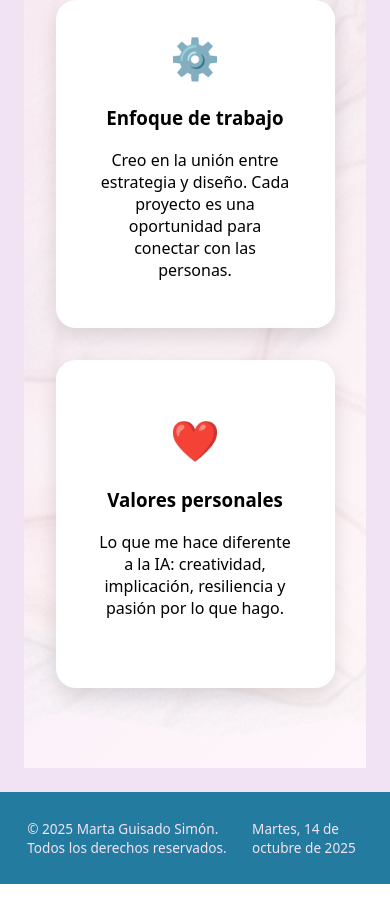
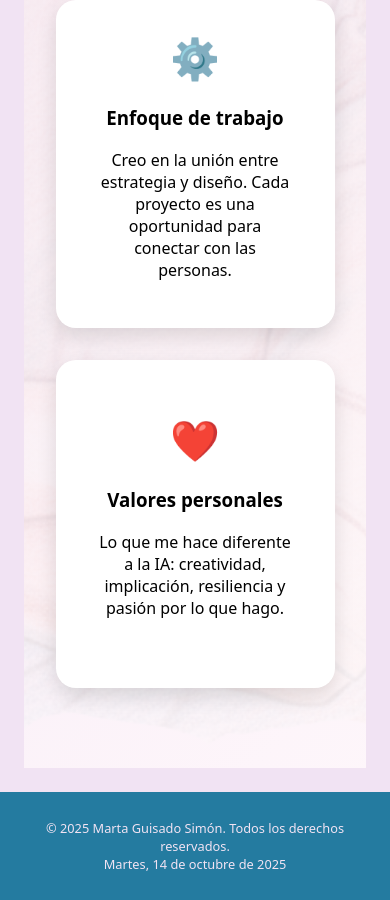
Before and after one commit to MartaGuisado/porfolio-react, a React (Vite) app in the folder proyecto/: page / in a window 390 px wide. Shown: the part 1170-2070 px from the top of the page. Built offline with nearby package versions, Linux system fonts and the light colour scheme.

Commit message:
Revisión media querys footer

```diff
--- a/proyecto/src/components/Footer.css
+++ b/proyecto/src/components/Footer.css
@@ -13,3 +13,11 @@
   justify-content: space-between;
   font-family: system-ui, -apple-system, BlinkMacSystemFont, 'Segoe UI', Roboto, Oxygen, Ubuntu, Cantarell, 'Open Sans', 'Helvetica Neue', sans-serif;
 }
+
+@media (max-width: 900px) {
+  .footer {
+    flex-direction: column;
+    text-align: center;
+    font-size: 0.8rem;
+  }
+}
```
